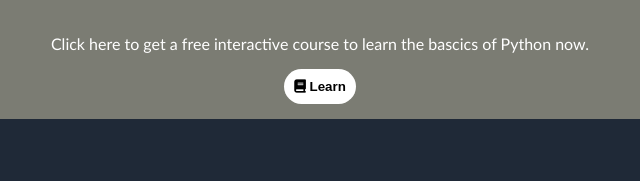
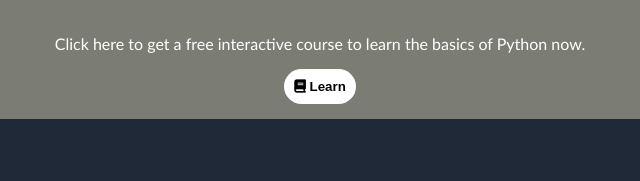
Before and after one commit to Hfs2024/QuickPy, a plain HTML site: page index.html in a window 1280 px wide. Shown: the part 774-955 px from the top of the page, 320-960 px from the left. Drawn offline with Linux system fonts and the light colour scheme.

Commit message:
Update index.html

```diff
--- a/index.html
+++ b/index.html
@@ -80,7 +80,7 @@
     <div class="inv fade-in-element">
         <h1>Are you ready to learn Python?</h1>
         <p>
-            Click here to get a free interactive course to learn the bascics of Python now.
+            Click here to get a free interactive course to learn the basics of Python now.
         </p>
         <button onclick="window.location.href='learn.html'"><i class="fas fa-book"></i> Learn</button>
     </div>
```
